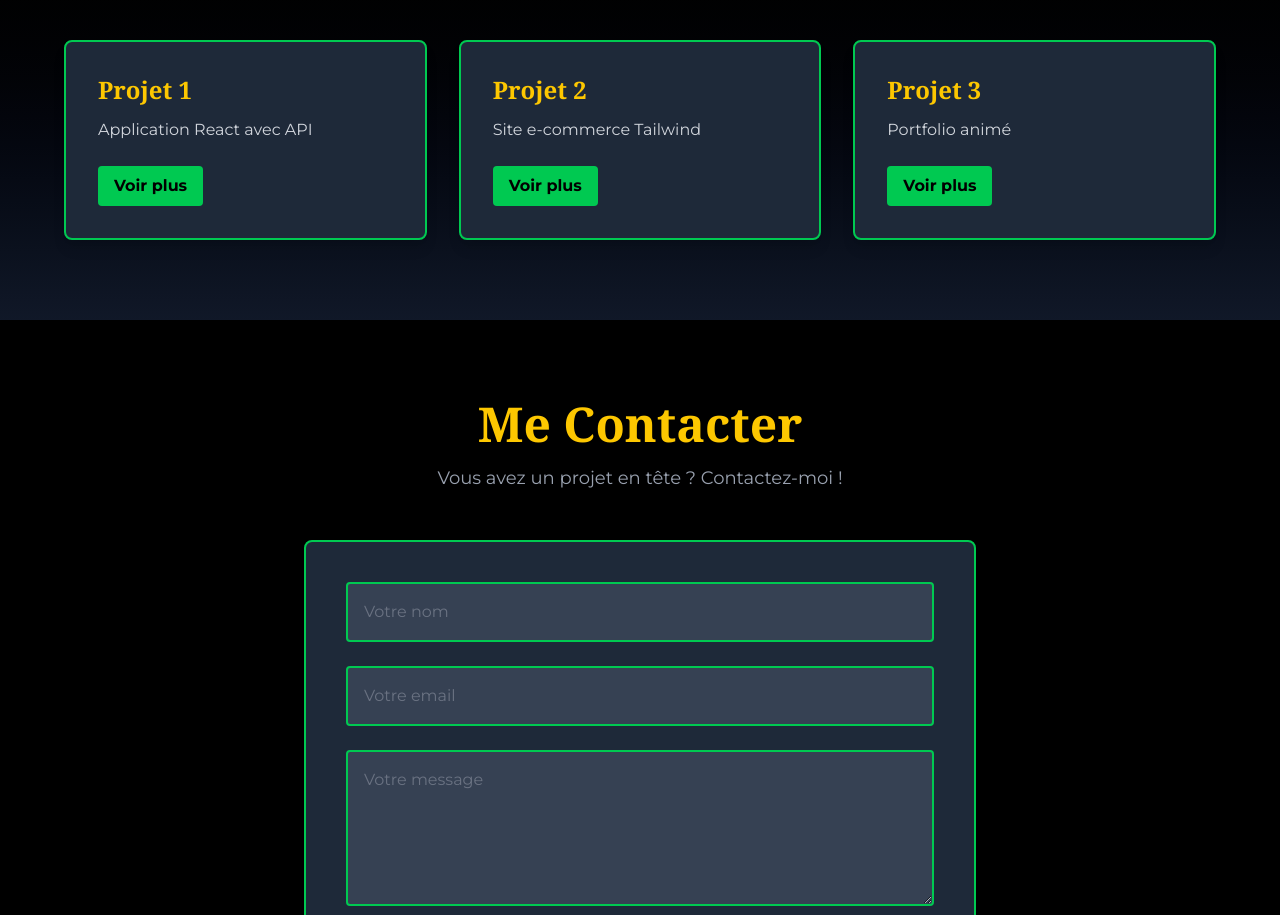
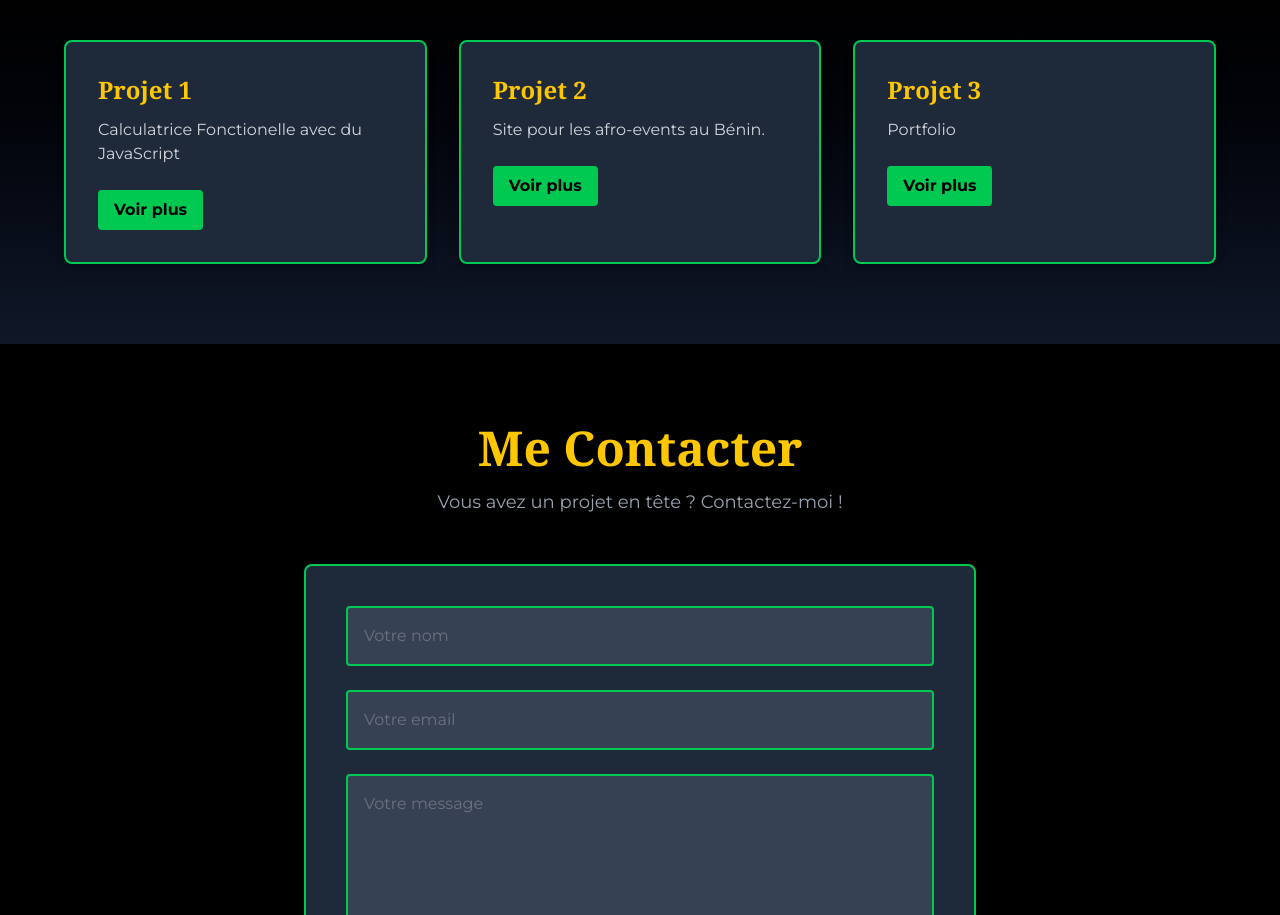
Before and after one commit to esaieagounfon-stack/esaie-portfolio1, a React (Vite) app: page / in a window 1280 px wide. Shown: the part 1998-2913 px from the top of the page. Built offline with nearby package versions, Linux system fonts and the light colour scheme; a web font is replaced by a local one.

Commit message:
Misen à jour de quelques sections

```diff
--- a/src/components/Projects.jsx
+++ b/src/components/Projects.jsx
@@ -1,7 +1,7 @@
 const projects = [
-  { title: "Projet 1", description: "Application React avec API", link: "#" },
-  { title: "Projet 2", description: "Site e-commerce Tailwind", link: "#" },
-  { title: "Projet 3", description: "Portfolio animé", link: "#" },
+  { title: "Projet 1", description: "Calculatrice Fonctionelle avec du JavaScript", link: "#" },
+  { title: "Projet 2", description: "Site pour les afro-events au Bénin.", link: "#" },
+  { title: "Projet 3", description: "Portfolio", link: "#" },
 ];
 
 export default function Projects() {
--- a/src/components/Skills.jsx
+++ b/src/components/Skills.jsx
@@ -29,6 +29,8 @@ export default function Skills() {
             </div>
           ))}
         </div>
+
+
       </div>
     </section>
   );
```
